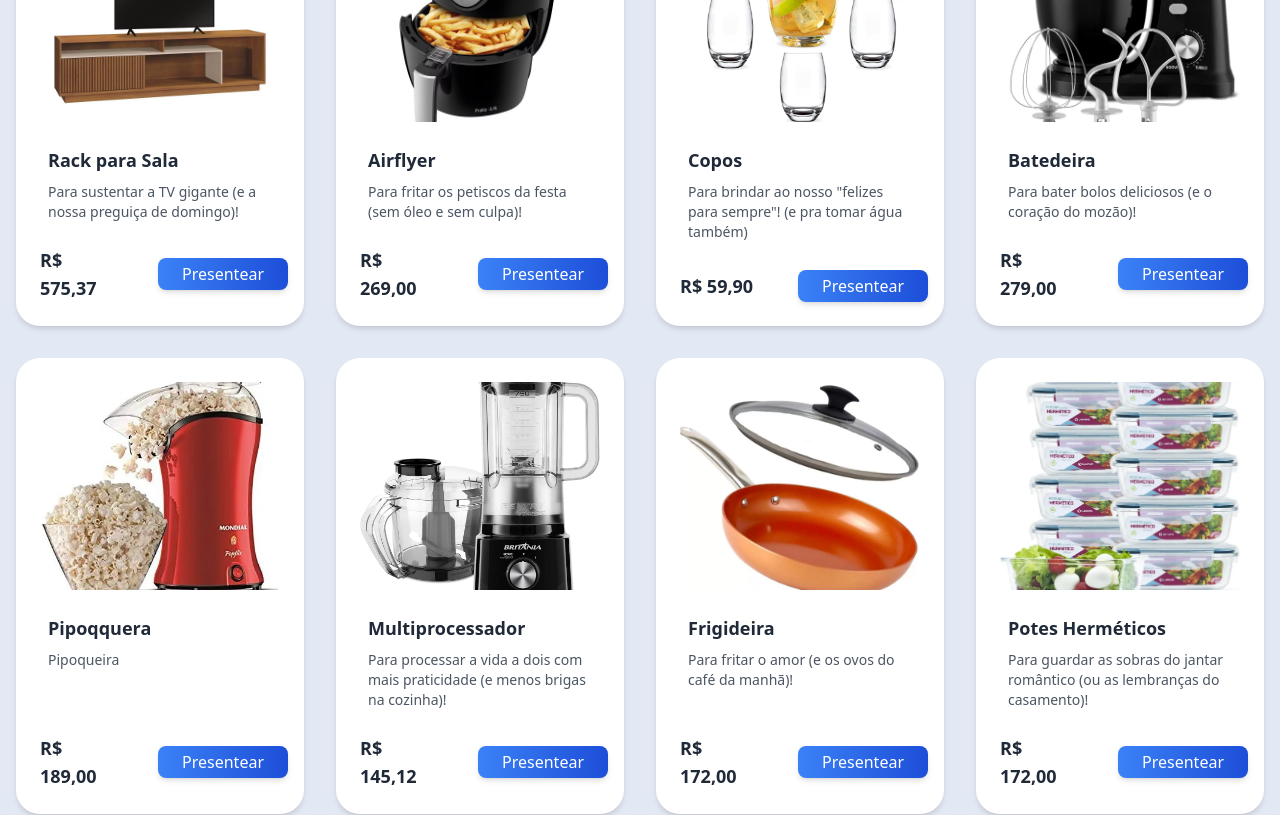
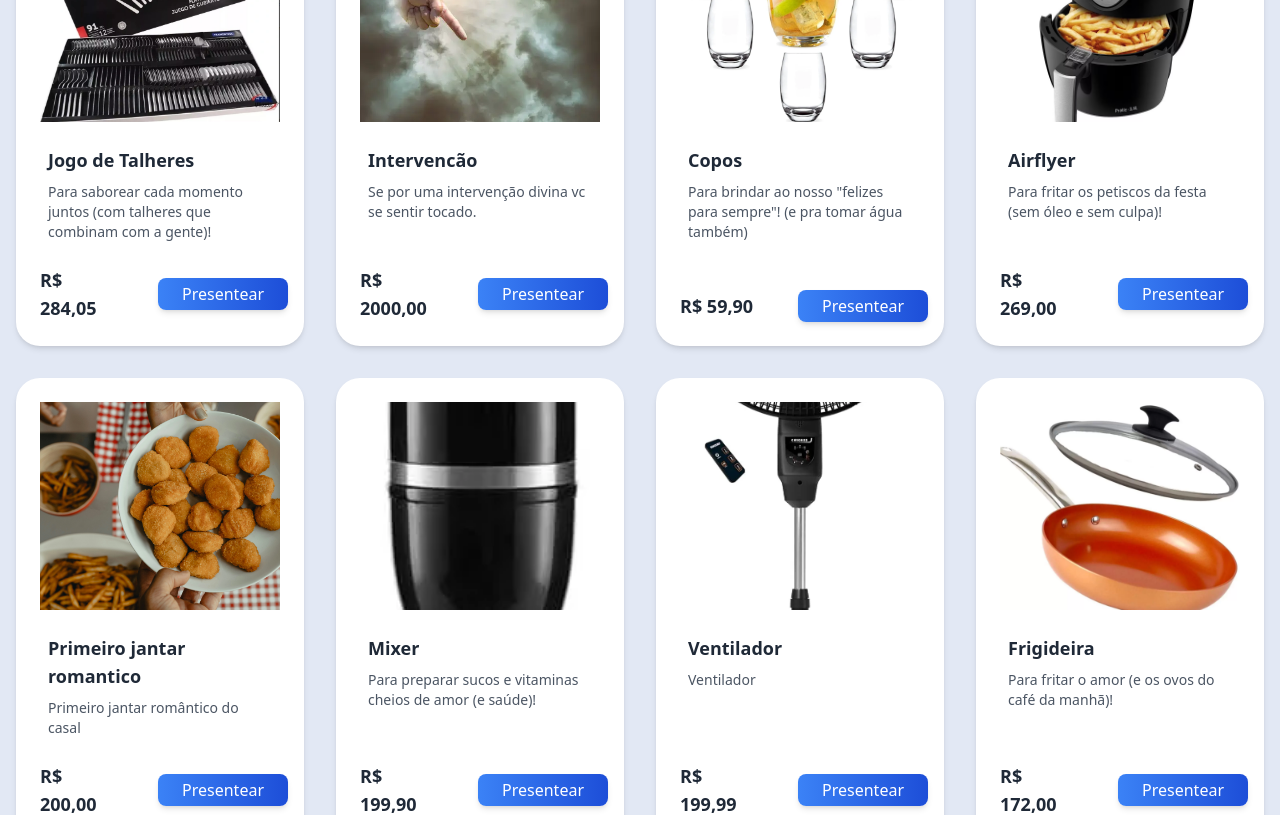
Before and after one commit to rafael-campos/SiteCasamento, a Next.js app: page / in a window 1280 px wide. Shown: the part 4200-5015 px from the top of the page. Built offline with nearby package versions, Linux system fonts and the light colour scheme.

Commit message:
ventlador

```diff
--- a/components/ListaDePresente.tsx
+++ b/components/ListaDePresente.tsx
@@ -254,6 +254,13 @@
       descricao: 'Escorredor de Louça ',
       preco: 'R$ 129,90',
     },
+    {
+      id: '32',
+      imagem: '/images/presentes/ventilador.webp',
+      nome: 'Ventilador',
+      descricao: 'Ventilador ',
+      preco: 'R$ 199,99',
+    },
     // Adicione mais presentes conforme necessário
   ];
 
--- a/pages/[id].tsx
+++ b/pages/[id].tsx
@@ -384,6 +384,16 @@
         linkPagamentoCartao: 'https://pay.sumup.com/b2c/QEYCVZDS',
         tipo: 'ficticio',
     },
+    {
+        id: '32',
+        imagem: '/images/presentes/ventilador.webp',
+        nome: 'Ventilador',
+        descricao: 'Ventilador',
+        preco: 'R$ 199,99',
+        codigoPix: '00020126720014br.gov.bcb.pix013692fb26d6-62d7-40fc-a775-c6ba8f2ae2250210ventilador5204000053039865406199.995802BR5922Rafael Henrique Campos6008Brasilia62090505o29m56304B65E',
+        linkPagamentoCartao: 'https://pay.sumup.com/b2c/Q9JFTKC2',
+        tipo: 'real',
+    },
     // ... seus outros presentes ...
 ];
 
```
Also changed, not shown: public/images/presentes/ventilador.webp (added).
